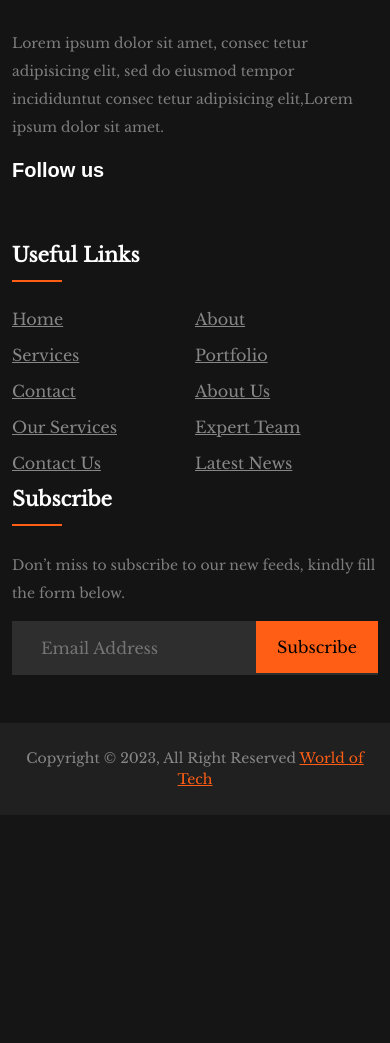
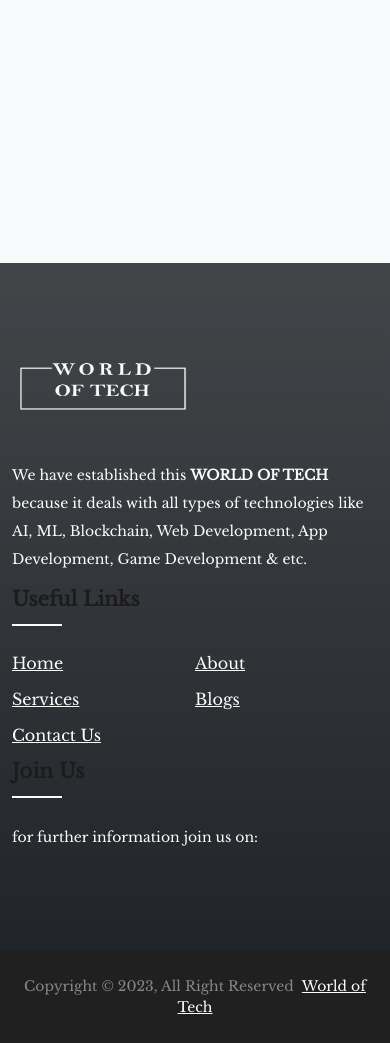
Before and after one commit to mesumbinshaukat/World-Of-Tech, a PHP site: page / in a window 390 px wide. Shown: the part 729-1772 px from the top of the page. Before the commit the page ends 1515 px from the top, so only its background shows below. Run offline with PHP 8.4, Linux system fonts and the light colour scheme.

Commit message:
ghfgvhg
vbcvbvcxbcvxb

```diff
--- a/css/footer.css
+++ b/css/footer.css
@@ -37,14 +37,14 @@ ul {
   padding: 0px;
 }
 .footer-section {
-  background: #151414;
+  background: #393e467d;
   position: relative;
 }
 .footer-cta {
   border-bottom: 1px solid #373636;
 }
 .single-cta i {
-  color: #ff5e14;
+  color: #fff;
   font-size: 30px;
   float: left;
   margin-top: 8px;
@@ -54,41 +54,42 @@ ul {
   display: inline-block;
 }
 .cta-text h4 {
-  color: #fff;
+  color: #1d1b1b;
   font-size: 20px;
   font-weight: 600;
   margin-bottom: 2px;
 }
 .cta-text span {
-  color: #757575;
+  color: #fff;
   font-size: 15px;
 }
-.footer-content {
+/* .footer-content {
   position: relative;
   z-index: 2;
-}
-.footer-pattern img {
+} */
+/* .footer-pattern img {
   position: absolute;
   top: 0;
   left: 0;
-  height: 200px;
+  height: 100px;
   background-size: cover;
   background-position: 100% 100%;
-}
-.footer-logo {
-  margin-bottom: 30px;
-}
+} */
+/* .footer-logo {
+  margin-bottom: 0px;
+} */
 .footer-logo img {
-  max-width: 200px;
+  height: 150px;
+  width: 180px;
 }
 .footer-text p {
   margin-bottom: 14px;
   font-size: 14px;
-  color: #7e7e7e;
+  color:#fff;
   line-height: 28px;
 }
 .footer-social-icon span {
-  color: #fff;
+  color: #1d1b1b;
   display: block;
   font-size: 20px;
   font-weight: 700;
@@ -96,7 +97,7 @@ ul {
   margin-bottom: 20px;
 }
 .footer-social-icon a {
-  color: #fff;
+  color: #1d1b1b;
   font-size: 16px;
   margin-right: 15px;
 }
@@ -117,7 +118,7 @@ ul {
   background: #dd4b39;
 }
 .footer-widget-heading h3 {
-  color: #fff;
+  color: #1d1b1b;
   font-size: 20px;
   font-weight: 600;
   margin-bottom: 40px;
@@ -130,7 +131,7 @@ ul {
   bottom: -15px;
   height: 2px;
   width: 50px;
-  background: #ff5e14;
+  background: #fff;
 }
 .footer-widget ul li {
   display: inline-block;
@@ -139,10 +140,10 @@ ul {
   margin-bottom: 12px;
 }
 .footer-widget ul li a:hover {
-  color: #ff5e14;
+  color: #000;
 }
 .footer-widget ul li a {
-  color: #878787;
+  color: #fff;
   text-transform: capitalize;
 }
 .subscribe-form {
@@ -154,18 +155,18 @@ ul {
   padding: 14px 28px;
   background: #2e2e2e;
   border: 1px solid #2e2e2e;
-  color: #fff;
+  color: #000;
 }
 .subscribe-form button {
   position: absolute;
   right: 0;
-  background: #ff5e14;
+  background: #fff;
   padding: 13px 20px;
-  border: 1px solid #ff5e14;
+  border: 1px solid #fff;
   top: 0;
 }
 .subscribe-form button i {
-  color: #fff;
+  color: #000;
   font-size: 22px;
   transform: rotate(-6deg);
 }
@@ -179,14 +180,14 @@ ul {
   color: #878787;
 }
 .copyright-text p a {
-  color: #ff5e14;
+  color: #fff;
 }
 .footer-menu li {
   display: inline-block;
   margin-left: 20px;
 }
 .footer-menu li:hover a {
-  color: #ff5e14;
+  color: #fff;
 }
 .footer-menu li a {
   font-size: 14px;
--- a/footer.html
+++ b/footer.html
@@ -51,8 +51,8 @@
 </footer> -->
 
 
-  <div class="container">
-    <div class="footer-cta pt-5 pb-5">
+  <div class="container-fluid footer bg-dark bg-gradient position-sticky bottom-0 footer">
+    <!-- <div class="footer-cta pt-5 pb-5">
       <div class="row">
         <div class="col-xl-4 col-md-4 mb-30">
           <div class="single-cta">
@@ -82,24 +82,18 @@
           </div>
         </div>
       </div>
-    </div>
+    </div> -->
     <div class="footer-content pt-5 pb-5">
       <div class="row">
-        <div class="col-xl-4 col-lg-4 mb-50">
+        <div class="col-xl-4 col-lg-4 col-md-6 mb-50">
           <div class="footer-widget">
             <div class="footer-logo">
-              <a href="index.html"><img src="https://i.ibb.co/QDy827D/ak-logo.png" class="img-fluid" alt="logo"></a>
+              <a href=""><img src="LOGO/youtube-picture(500px-500px)-watermark.png"></a>
             </div>
             <div class="footer-text">
-              <p>Lorem ipsum dolor sit amet, consec tetur adipisicing elit, sed do eiusmod tempor incididuntut consec tetur adipisicing
-                elit,Lorem ipsum dolor sit amet.</p>
+              <p>We have established this   <b>WORLD OF TECH</b>    because it deals with all types of technologies like AI, ML, Blockchain, Web Development, App Development, Game Development & etc.</p>
             </div>
-            <div class="footer-social-icon">
-              <span>Follow us</span>
-              <a href="#"><i class="fab fa-facebook-f facebook-bg"></i></a>
-              <a href="#"><i class="fab fa-twitter twitter-bg"></i></a>
-              <a href="#"><i class="fab fa-google-plus-g google-bg"></i></a>
-            </div>
+
           </div>
         </div>
         <div class="col-xl-4 col-lg-4 col-md-6 mb-30">
@@ -109,31 +103,33 @@
             </div>
             <ul>
               <li><a href="#">Home</a></li>
-              <li><a href="#">about</a></li>
-              <li><a href="#">services</a></li>
-              <li><a href="#">portfolio</a></li>
-              <li><a href="#">Contact</a></li>
-              <li><a href="#">About us</a></li>
-              <li><a href="#">Our Services</a></li>
-              <li><a href="#">Expert Team</a></li>
+              <li><a href="#">About</a></li>
+              <li><a href="#">Services</a></li>
+              <li><a href="#">Blogs</a></li>
+
+              <!-- <li><a href="#">portfolio</a></li> -->
+              <!-- <li><a href="#">Contact</a></li> -->
+              <!-- <li><a href="#">About us</a></li> -->
+              <!-- <li><a href="#">Our Services</a></li> -->
+              <!-- <li><a href="#">Expert Team</a></li> -->
               <li><a href="#">Contact us</a></li>
-              <li><a href="#">Latest News</a></li>
+              <!-- <li><a href="#">Latest News</a></li> -->
             </ul>
           </div>
         </div>
         <div class="col-xl-4 col-lg-4 col-md-6 mb-50">
           <div class="footer-widget">
             <div class="footer-widget-heading">
-              <h3>Subscribe</h3>
+              <h3>Join Us</h3>
             </div>
             <div class="footer-text mb-25">
-              <p>Don’t miss to subscribe to our new feeds, kindly fill the form below.</p>
+              <p>for further information join us on:</p>
             </div>
-            <div class="subscribe-form">
-              <form action="#">
-                <input type="text" placeholder="Email Address">
-                <button>Subscribe</button>
-              </form>
+            <div class="footer-social-icon">
+
+              <a href="#"><i class="fab fa-facebook-f facebook-bg"></i></a>
+              <a href="#"><i class="fab fa-twitter twitter-bg"></i></a>
+              <a href="#"><i class="fab fa-google-plus-g google-bg"></i></a>
             </div>
           </div>
         </div>
@@ -145,7 +141,7 @@
       <div class="row">
         <div class="col-xl-6 col-lg-6 text-center text-lg-left">
           <div class="copyright-text">
-            <p>Copyright &copy; 2023, All Right Reserved <a href="">World of Tech</a></p>
+            <p>Copyright &copy; 2023, All Right Reserved &nbsp;<a href="">World of Tech</a></p>
           </div>
         </div>
         <div class="col-xl-6 col-lg-6 d-none d-lg-block text-right">
--- a/index.php
+++ b/index.php
@@ -9,7 +9,7 @@
     <link href="./css/style.css" rel="stylesheet">
 </head>
 
-<body>
+<body class="bg-light d-flex flex-column min-vh-100">
 
     <section id="navbar">
 
@@ -26,7 +26,7 @@
             <div class="container-fluid mt-5">
                 <center>
                     <div class="row mt-5 text-center justify-content-center">
-                        <div class="col-lg-12 col-md-12 col-sm-12 col-12 mt-5 text-center">
+                        <div class="col-lg-12 col-md-12 col-sm-12 col-12 mt-5 text-center" style="height:800px;">
                             <h1 class="text-center mt-5">COMING SOON!!!</h1>
                         </div>
 
@@ -38,7 +38,7 @@
     </section>
 
 
-    <footer class="footer-section">
+    <footer class="footer">
         <?php include("footer.html");?>
 
    </footer>
--- a/navbar.html
+++ b/navbar.html
@@ -7,7 +7,7 @@
 
 <nav class="navbar navbar-expand-lg navbar-dark  fixed-top" style="background-color: white;">
   <div class="container-fluid">
-    <a class="navbar-brand" href="#"><img src="./LOGO/Text-logo(background-white).png" alt="logo" width="140" class="rounded"></a>
+    <a class="navbar-brand" href="#"><img src="./LOGO/Text-logo_1920-1080.png" alt="logo" width="140" class="rounded"></a>
     <button class="navbar-toggler" type="button" data-bs-toggle="collapse" data-bs-target="#navbarSupportedContent" aria-controls="navbarSupportedContent" aria-expanded="false" aria-label="Toggle navigation">
       <span class="navbar-toggler-icon bg-dark"></span>
     </button>
```
